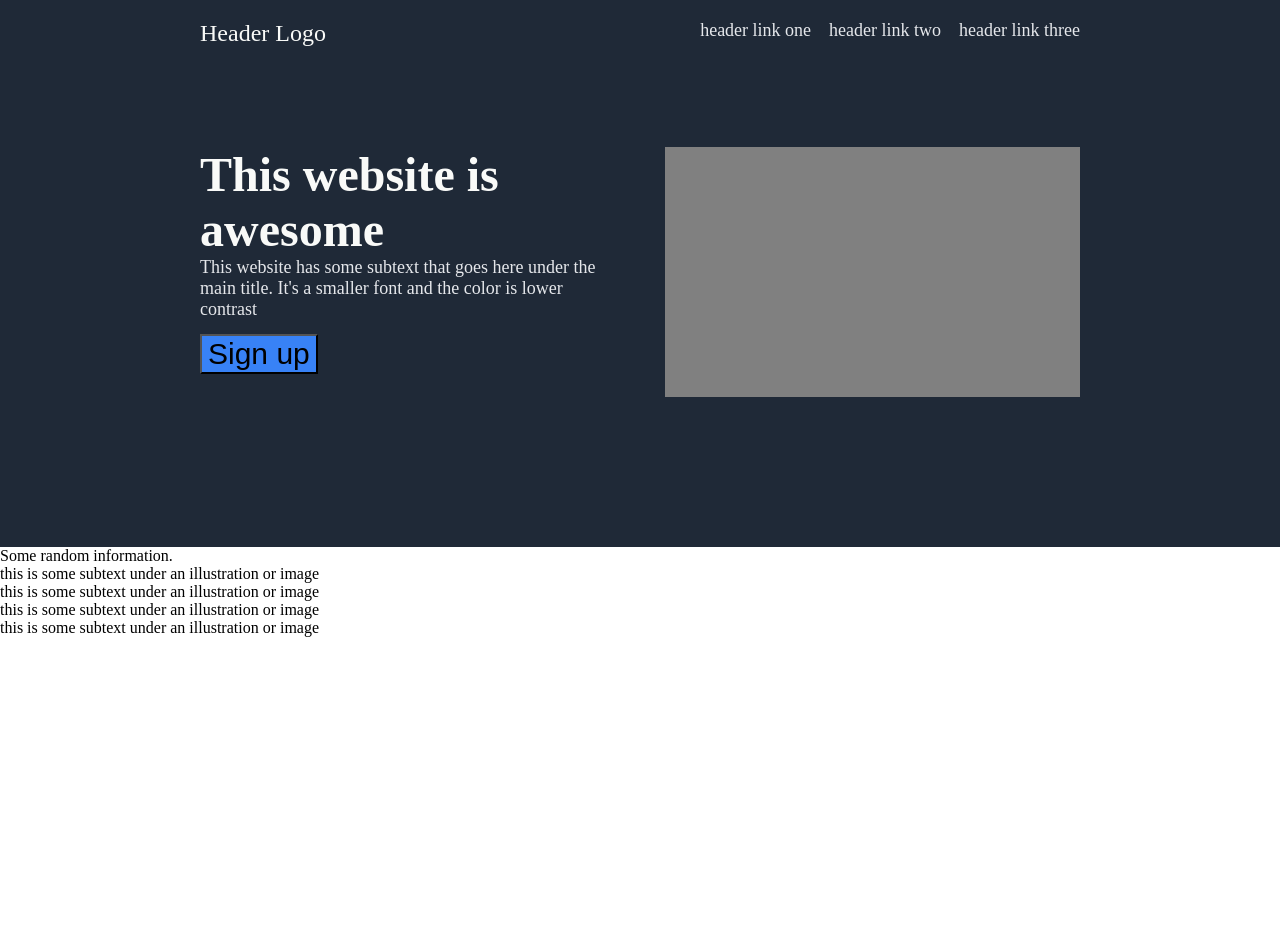
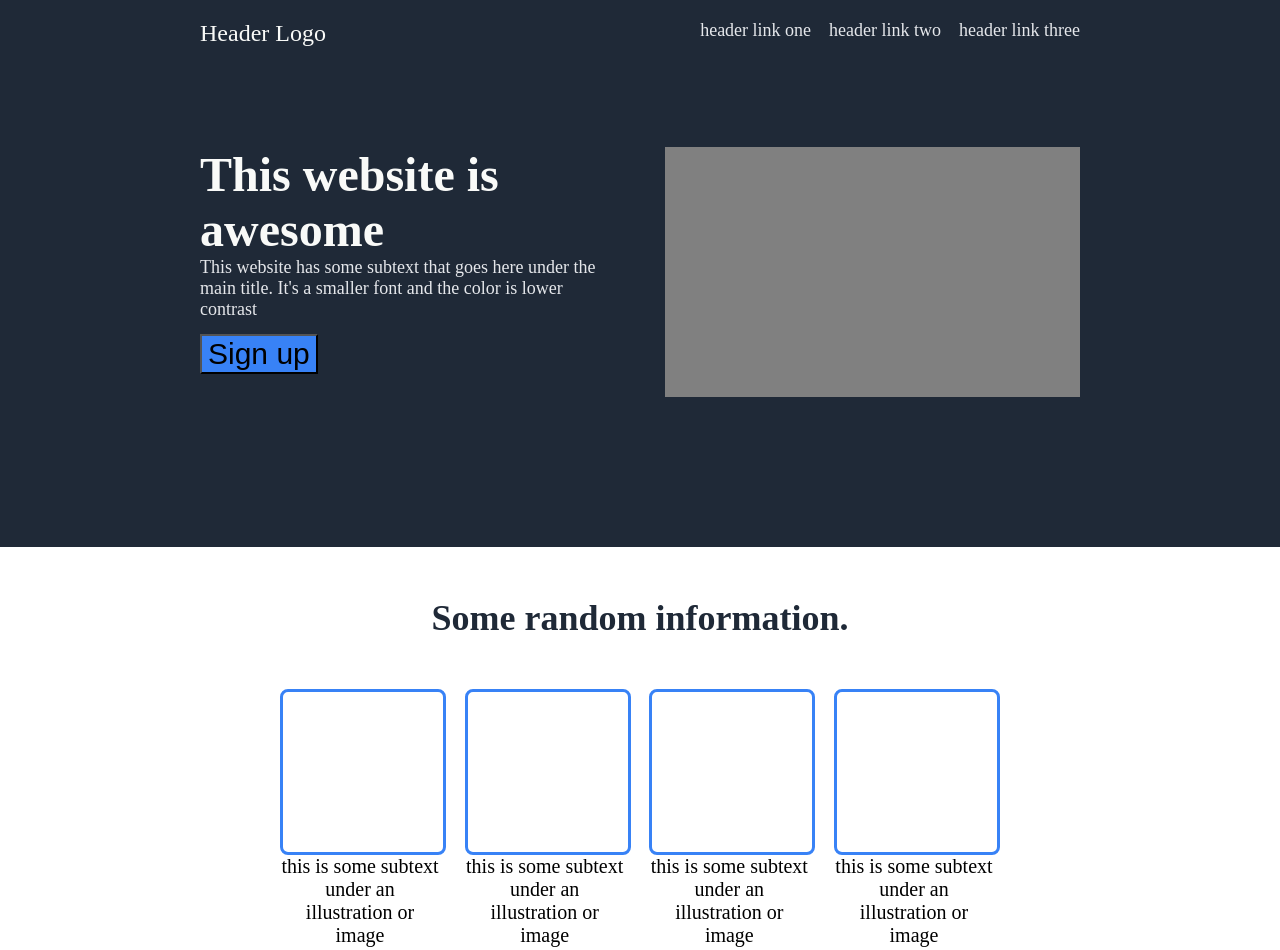
Before and after one commit to corine-dot/landing-page, a plain HTML site: page index.html in a window 1280 px wide. Before the commit the page ends 800 px from the top, so only its background shows below. Drawn offline with Linux system fonts and the light colour scheme.

Commit message:
Add styles in second section

```diff
--- a/style.css
+++ b/style.css
@@ -67,3 +67,32 @@ button {
 .image {
     background-color: grey;
 }
+
+.title {
+    text-align: center;
+    margin: 50px;
+    font-size: 36px;
+    font-weight: bolder;
+    color: #1f2937;
+}
+
+.text {
+    text-align: center;
+    width: 160px;
+    font-size: 20px;
+}
+
+.second-section {
+    display: flex;
+    justify-content: space-between;
+    padding-left: 280px;
+    padding-right: 280px;
+    padding-bottom: 100px;
+}
+
+.square {
+    width: 160px;
+    height: 160px;
+    border-radius: 8px;
+    border: 3px solid #3882f6;
+}
```
